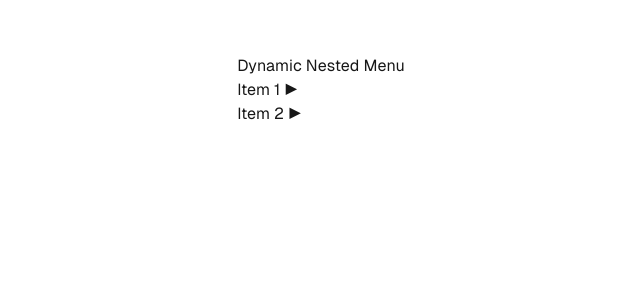
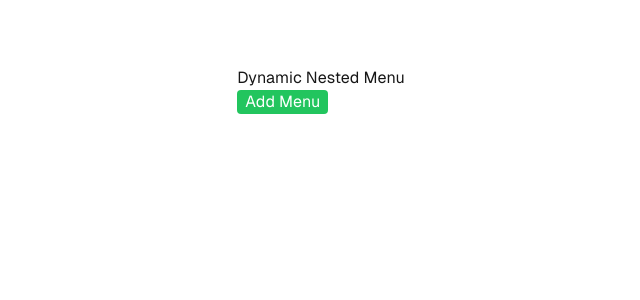
Before and after one commit to abubakar998/folder-struct, a Next.js app: page / in a window 1280 px wide. Shown: the top 300 px of the page, without its empty margins (319-959 px from the left). Built offline with nearby package versions, Linux system fonts and the light colour scheme.

Commit message:
add menu complete

```diff
--- a/src/app/page.tsx
+++ b/src/app/page.tsx
@@ -1,23 +1,11 @@
 "use client"; // This is a client component 👈🏽
-import NestedMenu from "@/components/NestedMenu";
-import { menuData , menuFlatData } from "@/constants";
-import { GlobalProvider, useGlobalContext } from '../context/GlobalContext';
-import buildNestedMenu from "@/utils/buildNestedMenu";
+import { GlobalProvider } from '../context/GlobalContext';
+import App from "@/components/App";
 
 export default function Home() {
-  const { nestedMenuData } = useGlobalContext();
-
-  const flatData = buildNestedMenu(menuFlatData)
-  // console.log(flatData)
-
   return (
     <GlobalProvider>
-      <div className="grid grid-rows-[20px_1fr_20px] items-center justify-items-center min-h-screen p-8 pb-20 gap-16 sm:p-20 font-[family-name:var(--font-geist-sans)]">
-        <div>
-          <h1>Dynamic Nested Menu</h1>
-          <NestedMenu data={nestedMenuData ? nestedMenuData : menuData} />
-        </div>
-      </div>
+      <App />
     </GlobalProvider>
   );
 }
--- /dev/null
+++ b/src/components/AddMenu.tsx
@@ -0,0 +1,43 @@
+import { useGlobalContext } from "@/context/GlobalContext";
+import { AddMenuProps, MenuFlatData } from "@/type";
+import { ChangeEvent, useState } from "react";
+import { v4 as uuid } from 'uuid';
+
+
+
+const AddMenu: React.FC<AddMenuProps> = ({ item, setShowAddInputField }) => {
+    const [label, setLabel] = useState("");
+    const { flatData, getDataFromLocalStorage, setDataToLocalStorage } = useGlobalContext();
+
+    const handleChange = (e: ChangeEvent<HTMLInputElement>) => {
+        setLabel(e.target.value)
+    }
+
+    const addMenu = () => {
+        const menu:MenuFlatData = {
+            id: uuid(),
+            label: label,
+            parentId: item? item.id : null
+        }
+
+        const newFlatData:MenuFlatData[] = [...(flatData ? flatData : []), menu]
+        setDataToLocalStorage(newFlatData)
+        getDataFromLocalStorage()
+        setShowAddInputField(false)
+        setLabel("")
+    }
+    return (
+        <>
+            <input className="w-25 border border-gray-300 rounded-md shadow-sm focus:outline-none focus:border-blue-500 focus:ring-2 focus:ring-blue-500"
+                type="text"
+                style={{
+                    marginLeft: '20px', paddingLeft: '5px'
+                }}
+                value={label}
+                onChange={handleChange}
+            />
+            <button onClick={addMenu} className="ml-2 px-1 bg-green-500 text-white rounded hover:bg-green-600">Add</button>
+        </>
+    );
+};
+export default AddMenu;
--- /dev/null
+++ b/src/components/App.tsx
@@ -0,0 +1,40 @@
+import NestedMenu from "@/components/NestedMenu";
+import { useGlobalContext } from '../context/GlobalContext';
+import { useState } from "react";
+import AddMenu from "@/components/AddMenu";
+
+export default function App() {
+    const {nestedMenuData} = useGlobalContext();
+
+    const [showAddInputField, setShowAddInputField] = useState(false);
+    const toggleAddInputField = () => {
+        setShowAddInputField(!showAddInputField)
+    }
+
+    return (
+        <div className="grid grid-rows-[20px_1fr_20px] items-center justify-items-center min-h-screen p-8 pb-20 gap-16 sm:p-20 font-[family-name:var(--font-geist-sans)]">
+            <div>
+                <h1>Dynamic Nested Menu</h1>
+
+                {showAddInputField ?
+                    <AddMenu item={null} setShowAddInputField={setShowAddInputField} />
+                    :
+                    <button onClick={toggleAddInputField} className="px-2 bg-green-500 text-white rounded hover:bg-green-600">
+                        Add Menu
+                    </button>
+                }
+                {nestedMenuData &&
+                    <NestedMenu data={nestedMenuData} />
+                }
+            </div>
+        </div>
+    );
+}
+
+// import { ChangeEvent, useState } from "react";
+// const [name, setName] = useState("")
+// const handleChange = (e: ChangeEvent<HTMLInputElement>) => {
+//   setName(e.target.value)
+// }
+{/* <div>Bakar {name}</div> */ }
+{/* <input type="text" placeholder="Name" value={name} onChange={handleChange} /> */ }
--- a/src/components/MenuItemComponent.tsx
+++ b/src/components/MenuItemComponent.tsx
@@ -1,17 +1,12 @@
-import { ChangeEvent, useState } from "react";
+import { useState } from "react";
 import { PlusIcon, PencilIcon, TrashIcon } from '@heroicons/react/24/solid'; // Using solid icons
 import { MenuItem } from "@/type";
-import { useGlobalContext } from "@/context/GlobalContext";
-import { v4 as uuid } from 'uuid';
+import AddMenu from "./AddMenu";
 
 const MenuItemComponent: React.FC<{ item: MenuItem }> = ({ item }) => {
     const [open, setOpen] = useState(false); // State to toggle the submenu
     const [showOption, setShowOption] = useState(false);
     const [showAddInputField, setShowAddInputField] = useState(false);
-    const [label, setLabel] = useState("");
-
-
-    const { flatData, setFlatData, getDataFromLocalStorage, setDataToLocalStorage } = useGlobalContext();
 
     const handleExpandOrCollapse = () => {
         setOpen(!open);
@@ -23,30 +18,6 @@ const MenuItemComponent: React.FC<{ item: MenuItem }> = ({ item }) => {
     const toggleAddInputField = () => {
         setShowAddInputField(!showAddInputField)
     }
-
-    const handleChange = (e: ChangeEvent<HTMLInputElement>) => {
-        setLabel(e.target.value)
-    }
-
-    const addMenu = () => {
-        const menu = {
-            id: uuid(),
-            label: label,
-            parentId: item.id
-        }
-
-        if (flatData) {
-            setFlatData([...flatData, menu])
-        } else {
-            setFlatData([menu])
-        }
-
-        setDataToLocalStorage(flatData)
-        getDataFromLocalStorage()
-        setShowAddInputField(false)
-        setLabel("")
-    }
-
 
     return (
         <li>
@@ -66,17 +37,7 @@ const MenuItemComponent: React.FC<{ item: MenuItem }> = ({ item }) => {
                 </>}
             </div>
             {showAddInputField && (
-                <>
-                    <input className="w-25 border border-gray-300 rounded-md shadow-sm focus:outline-none focus:border-blue-500 focus:ring-2 focus:ring-blue-500"
-                        type="text"
-                        style={{
-                            marginLeft: '20px', paddingLeft: '5px'
-                        }}
-                        value={label}
-                        onChange={handleChange}
-                    />
-                    <button onClick={addMenu} className="ml-2 px-1 bg-green-500 text-white rounded hover:bg-green-600">Add</button>
-                </>
+                <AddMenu item ={item} setShowAddInputField={setShowAddInputField}/>
             )}
 
             {open && item.children && (
--- a/src/context/GlobalContext.tsx
+++ b/src/context/GlobalContext.tsx
@@ -1,21 +1,12 @@
 import React, { createContext, useContext, useState, ReactNode, useEffect } from 'react';
-import { MenuFlatData, MenuItem } from "@/type";
+import { GlobalState, MenuFlatData, MenuItem } from "@/type";
 import buildNestedMenu from "@/utils/buildNestedMenu";
 import { getFromLocalStorage, saveToLocalStorage } from "@/utils/localStorage";
-// Define the shape of the global state
-interface GlobalState {
-  nestedMenuData: MenuItem[] | null;
-  flatData: MenuFlatData[] | null;
-  setFlatData: (data: MenuFlatData[] | null) => void;
-  getDataFromLocalStorage: () => void;
-  setDataToLocalStorage: (data: MenuFlatData[] | null) => void;
-}
 
 // Create a default state
 const defaultState: GlobalState = {
   nestedMenuData: null,
   flatData: null,
-  setFlatData: () => { } ,
   getDataFromLocalStorage: () => { },
   setDataToLocalStorage: () => { }
 };
@@ -24,8 +15,13 @@ const defaultState: GlobalState = {
 const GlobalContext = createContext<GlobalState>(defaultState);
 
 // Custom hook to use the GlobalContext
-export const useGlobalContext = () => useContext(GlobalContext);
-
+export const useGlobalContext = (): GlobalState => {
+  const context = useContext(GlobalContext);
+  if (!context) {
+    throw new Error('useGlobalContext must be used within a GlobalProvider');
+  }
+  return context;
+};
 // Context provider component
 interface Props {
   children: ReactNode;
@@ -34,18 +30,24 @@ interface Props {
 export const GlobalProvider: React.FC<Props> = ({ children }) => {
   const [nestedMenuData, setNestedMenuData] = useState<MenuItem[] | null>(null);
   const [flatData, setFlatData] = useState<MenuFlatData[] | null>(null);
+  window.addEventListener('load', () => {
+    localStorage.clear(); // Clears all data from localStorage
+  });
 
   const getDataFromLocalStorage = () => {
     const menuFlatData = getFromLocalStorage<MenuFlatData[]>('menuFlatData');
     if (menuFlatData) {
+      const nestedMenu = buildNestedMenu(menuFlatData);
       setFlatData(menuFlatData)
-      const nestedMenu = buildNestedMenu(menuFlatData);
       setNestedMenuData(nestedMenu)
+    } else {
+      console.log('No data in local storage')
     }
   }
 
   const setDataToLocalStorage = (data: MenuFlatData[] | null) => {
     if (data) {
+      setFlatData(data)
       saveToLocalStorage<MenuFlatData[]>('menuFlatData', data)
     }
   }
@@ -54,8 +56,10 @@ export const GlobalProvider: React.FC<Props> = ({ children }) => {
     getDataFromLocalStorage()
   }, []);
 
+  const value = { flatData, nestedMenuData, getDataFromLocalStorage, setDataToLocalStorage };
+
   return (
-    <GlobalContext.Provider value={{ flatData, setFlatData, nestedMenuData, getDataFromLocalStorage, setDataToLocalStorage }}>
+    <GlobalContext.Provider value={value}>
       {children}
     </GlobalContext.Provider>
   );
--- a/src/utils/buildNestedMenu.ts
+++ b/src/utils/buildNestedMenu.ts
@@ -8,17 +8,16 @@ const buildNestedMenu = (flatData: MenuFlatData[]): MenuItem[] => {
     flatData.forEach(item => {
         menuMap[item.id] = { ...item, children: [] };
     });
-    console.log(menuMap)
 
     flatData.forEach(item => {
         if (item.parentId === null) {
             // Top-level item
             nestedMenu.push(menuMap[item.id]);
-        } else {
+        }
+        else {
             // Nested item, append to its parent's children array
-                menuMap[item.parentId].children.push(menuMap[item.id]);
+            menuMap[item.parentId].children!.push(menuMap[item.id]);
         }
-
     });
 
     return nestedMenu;
```
Also changed, not shown: src/type.ts (+12 -0 lines).
